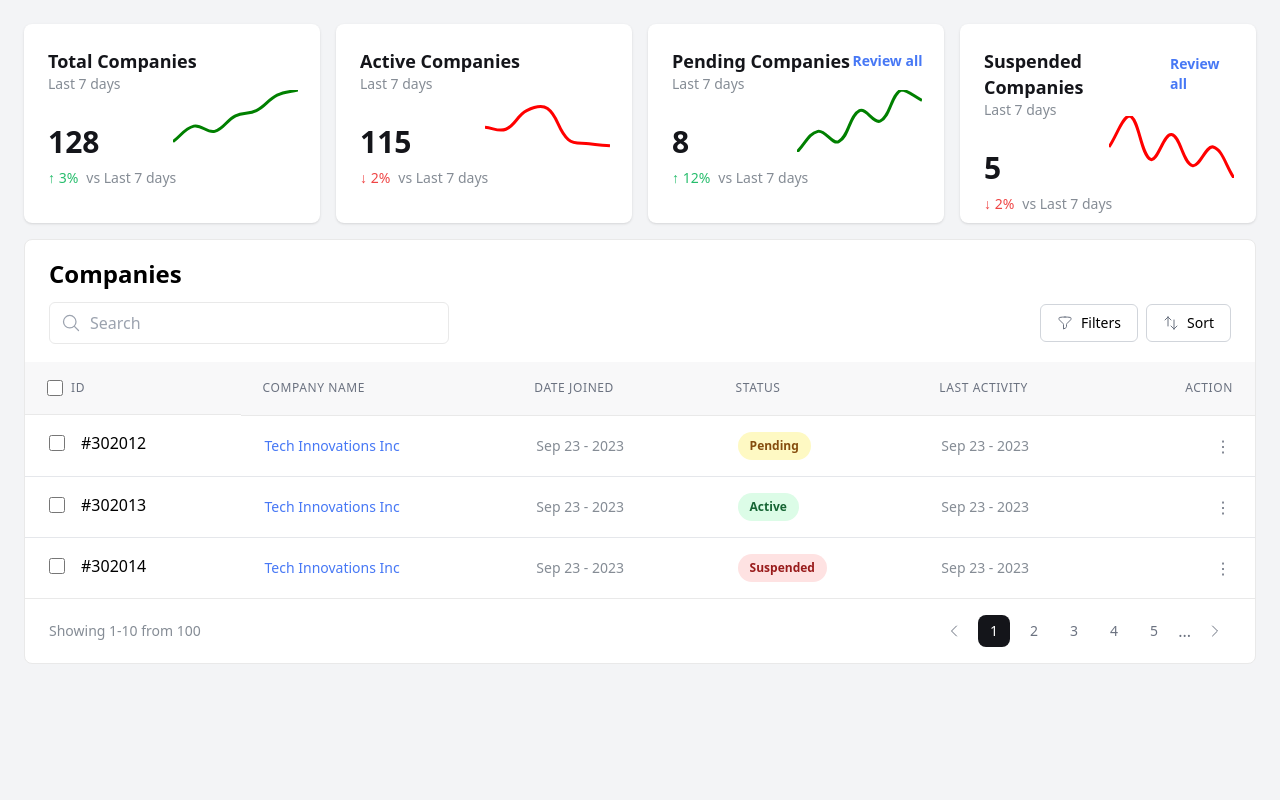
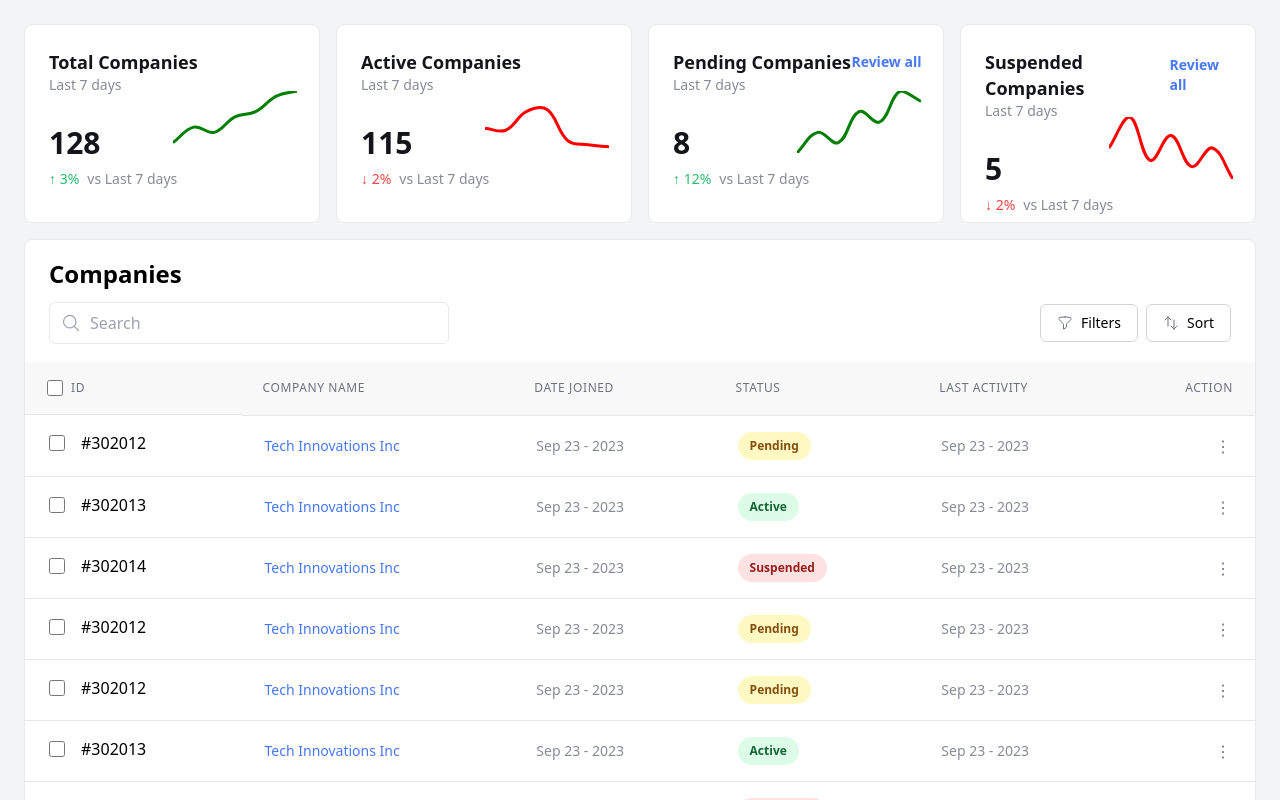
Before and after one commit to usman-bestdev/company-management-frontend, a Next.js app: page / in a window 1280 px wide. Shown: the top 800 px of the page. Built offline with nearby package versions, Linux system fonts and the light colour scheme.

Commit message:
incresed companies records and added border in stats card

```diff
--- a/src/components/Dashboard/CompaniesTable/index.tsx
+++ b/src/components/Dashboard/CompaniesTable/index.tsx
@@ -9,6 +9,55 @@ type Company = {
   lastActivity: string;
 };
 const companies: Company[] = [
+  {
+    id: "#302012",
+    name: "Tech Innovations Inc",
+    dateJoined: "Sep 23 - 2023",
+    status: "Pending",
+    lastActivity: "Sep 23 - 2023",
+  },
+  {
+    id: "#302013",
+    name: "Tech Innovations Inc",
+    dateJoined: "Sep 23 - 2023",
+    status: "Active",
+    lastActivity: "Sep 23 - 2023",
+  },
+  {
+    id: "#302014",
+    name: "Tech Innovations Inc",
+    dateJoined: "Sep 23 - 2023",
+    status: "Suspended",
+    lastActivity: "Sep 23 - 2023",
+  },
+  {
+    id: "#302012",
+    name: "Tech Innovations Inc",
+    dateJoined: "Sep 23 - 2023",
+    status: "Pending",
+    lastActivity: "Sep 23 - 2023",
+  },
+  {
+    id: "#302012",
+    name: "Tech Innovations Inc",
+    dateJoined: "Sep 23 - 2023",
+    status: "Pending",
+    lastActivity: "Sep 23 - 2023",
+  },
+  {
+    id: "#302013",
+    name: "Tech Innovations Inc",
+    dateJoined: "Sep 23 - 2023",
+    status: "Active",
+    lastActivity: "Sep 23 - 2023",
+  },
+  {
+    id: "#302014",
+    name: "Tech Innovations Inc",
+    dateJoined: "Sep 23 - 2023",
+    status: "Suspended",
+    lastActivity: "Sep 23 - 2023",
+  },
   {
     id: "#302012",
     name: "Tech Innovations Inc",
--- a/src/components/Dashboard/StatsCard/index.tsx
+++ b/src/components/Dashboard/StatsCard/index.tsx
@@ -81,7 +81,7 @@ const StatsCard: React.FC<StatsCardProps> = ({
   };
 
   return (
-    <div className="bg-white py-6 pl-6 pr-[21.5px] shadow rounded-lg flex flex-col xl:max-h-[199px]">
+    <div className="bg-white py-6 pl-6 pr-[21.5px]  rounded-lg flex flex-col xl:max-h-[199px] border border-[#E9E9E9]">
       <div className="flex flex-row justify-between items-center">
         <h3 className="font-semibold text-[18px] leading-[26px] text-[#14151A]">
           {title}
@@ -101,8 +101,6 @@ const StatsCard: React.FC<StatsCardProps> = ({
           <p className="font-bold text-[30px] leading-[36px] tracking-[-1.6%] text-[#14151A] mt-[30px]">
             {value}
           </p>
-
-
         </div>
         <div className="mt-4 w-6/12">
           <Line data={data} options={options} />
```
Lines whose indentation alone changed are shown as unchanged.
